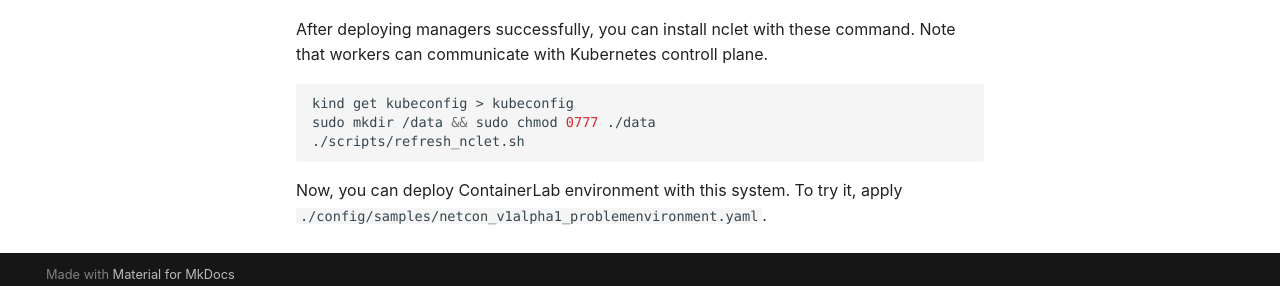
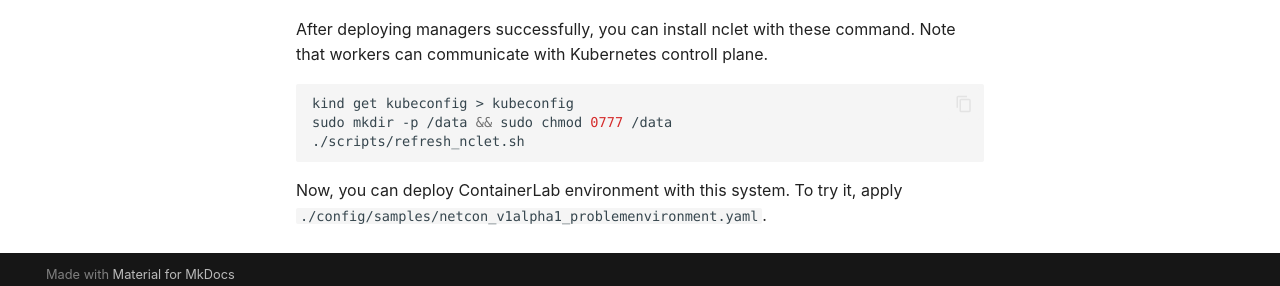
Before and after one commit to janog-netcon/netcon-problem-management-subsystem, an MkDocs documentation site: the page built from docs/devenv.md, in a window 1280 px wide and 900 px high, scrolled down 2865 px. Shown: the part 602-888 px from the top of the window. Built offline with MkDocs 1.6.1 and Material for MkDocs 9.7.7, drawn with Linux system fonts in a browser that asks for light colours; comment, search, counter and statistics services are not loaded.

Commit message:
Fix devenv.md and add copy button to code block

````diff
--- a/docs/devenv.md
+++ b/docs/devenv.md
@@ -152,7 +152,7 @@ After deploying managers successfully, you can install nclet with these command.
 
 ```bash
 kind get kubeconfig > kubeconfig
-sudo mkdir /data && sudo chmod 0777 ./data
+sudo mkdir -p /data && sudo chmod 0777 /data
 ./scripts/refresh_nclet.sh
 ```
 
--- a/mkdocs.yml
+++ b/mkdocs.yml
@@ -8,6 +8,8 @@ theme:
   favicon: icon.png
   font: false
   features:
+  - content.code.copy
+  - content.code.annotate
   - navigation.expand
   - navigation.instant
   - navigation.tracking
````
